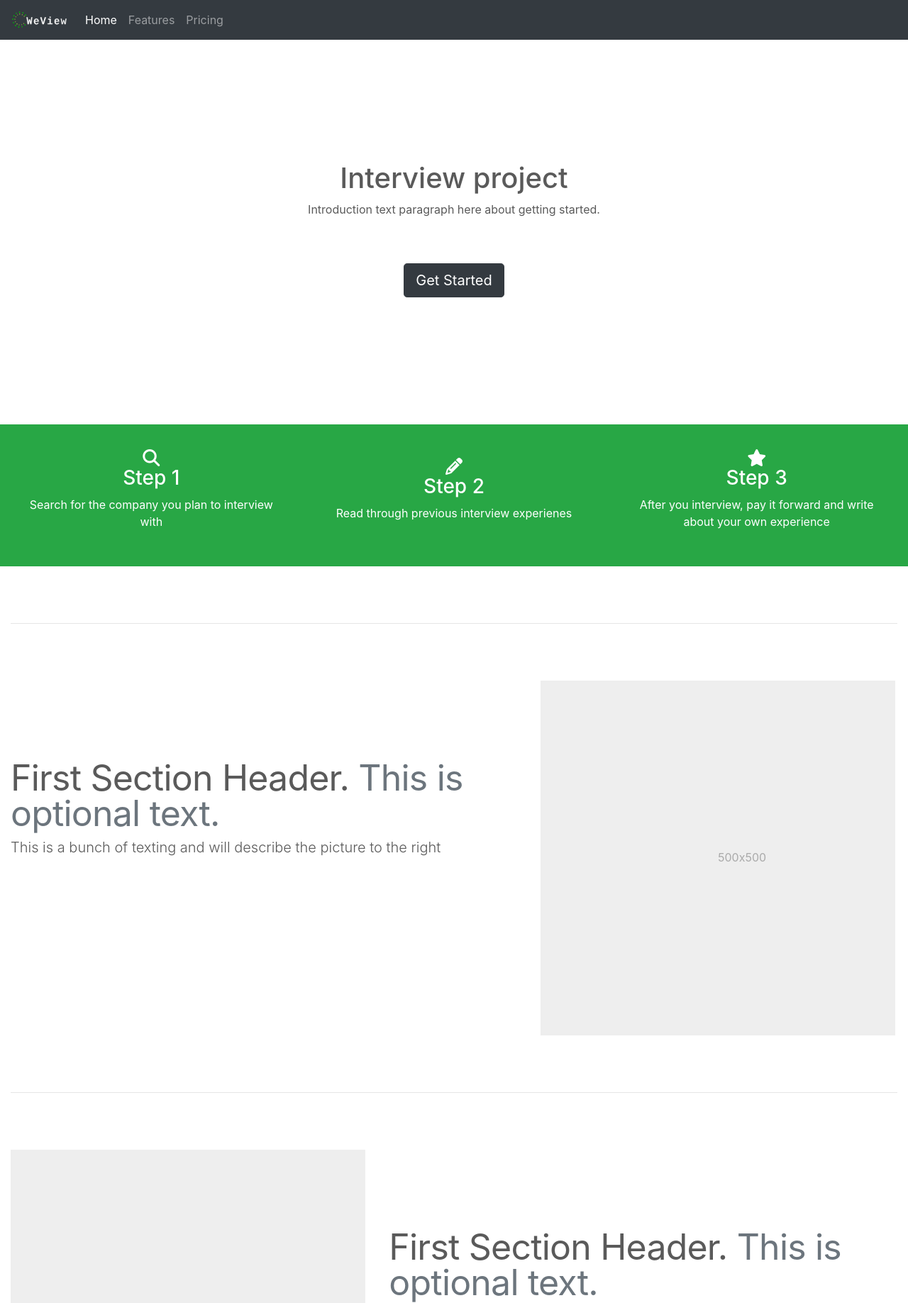
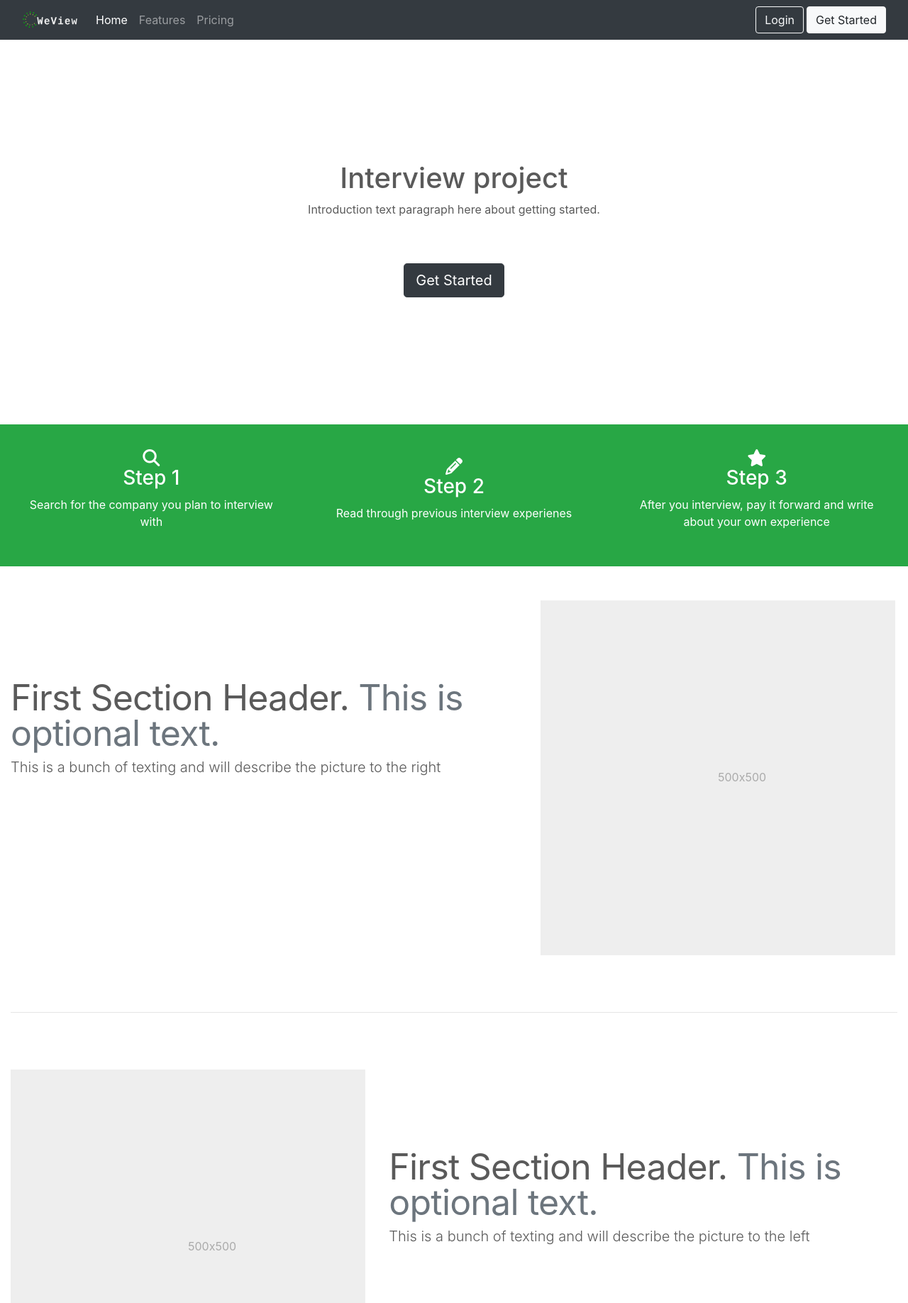
Before and after one commit to dval18/WeView, a Flask app: page / in a window 1280 px wide. Shown: the top 1836 px of the page at 71% size. Run offline with Flask 2, Linux system fonts and the light colour scheme; some libraries are stand-ins or nearby versions.

Commit message:
small changes to log in page and home page

```diff
--- a/forms.py
+++ b/forms.py
@@ -26,4 +26,4 @@ class SearchForm(FlaskForm):
 class LoginForm(FlaskForm):
     username = StringField('Username', validators=[DataRequired(), Length(min=3, max=20)])
     password = PasswordField('Password', validators=[DataRequired()])
-    submit = SubmitField('Login')
+    submit = SubmitField('Sign in')
--- a/templates/home.html
+++ b/templates/home.html
@@ -14,13 +14,14 @@
     <body>
         <!--navbar-->
         <nav class="navbar navbar-expand-md navbar-dark bg-dark fixed-top">
+            <div class="container-fluid">
                 <a class="navbar-brand" href="#">
                     <img src="static/styles/images/small_logo.png" alt="logo" width="80px" height="30px" class="d-inline-block align-top">
                 </a>
-        <div class="collapse navbar-collapse" id="navbarNav">
-            <ul class="navbar-nav">
-            <li class="nav-item active">
-                <a class="nav-link" href="/home">Home <span class="sr-only">(current)</span></a>
+                <div class="collapse navbar-collapse justify-content-between">
+                    <ul class="navbar-nav me-auto mb-2 mb-md-0">
+                        <li class="nav-item">
+                            <a class="nav-link active" href="/home">Home <span class="sr-only">(current)</span></a>
                         </li>
                         <li class="nav-item">
                             <a class="nav-link" href="#">Features</a>
@@ -29,6 +30,17 @@
                             <a class="nav-link" href="#">Pricing</a>
                         </li>
                     </ul>
+                    <ul class="nav navbar-nav me-auto mb-2 mb-md-0">
+                        <li>
+                            <div class="btn-nav mr-1"><a class="btn btn-outline-light btn-small navbar-btn" href="/login">Login</a>
+                            </div>
+                        </li>
+                        <li>
+                            <div class="btn-nav"><a class="btn btn-light btn-small navbar-btn" href="/register">Get Started</a>
+                            </div>
+                        </li>
+                    </ul>
+                </div>
             </div>
         </nav>
     <main role="main">
@@ -44,7 +56,7 @@
         </div>
 
         <div class="container-fluid marketing">
-            <div class="container-lg" style="height: 200px;">
+            <div class="container-lg mb-5" style="height: 200px;">
                 <div class="row bg-success text-white h-100">
                     <div class="col-lg-4 text-center my-auto">
                             <i class="fa-solid fa-magnifying-glass fa-xl"></i>
@@ -65,10 +77,10 @@
             </div>
             <!--./row-->
 
-            <hr class="featurette-divider">
+
 
             <!--begin featurette-->
-            <div class="row featurette">
+            <div class="row featurette mt-5">
                         <div class="col-md-7">
                             <h2 class="featurette-heading">
                                 First Section Header.
--- a/templates/login.html
+++ b/templates/login.html
@@ -9,8 +9,8 @@
 
 <div class="row">
   <div class="col"></div>
-  <div class="col-8">
-    <div class="jumbotron">
+  <div class="col-6">
+    <div class="jumbotron shadow p-3 mb-5 bg-white rounded">
       <div class="col"></div>
       <div class="col">
         <form method="POST" action="">
@@ -43,7 +43,7 @@
               {% endif %}
             </div>
             <div class="form-group">
-              {{ form.submit(class="btn btn-outline-info") }}
+              {{ form.submit(class="btn btn-success btn-lg") }}
             </div>
           </fieldset>
           </form>
```
Lines whose indentation alone changed are shown as unchanged.
